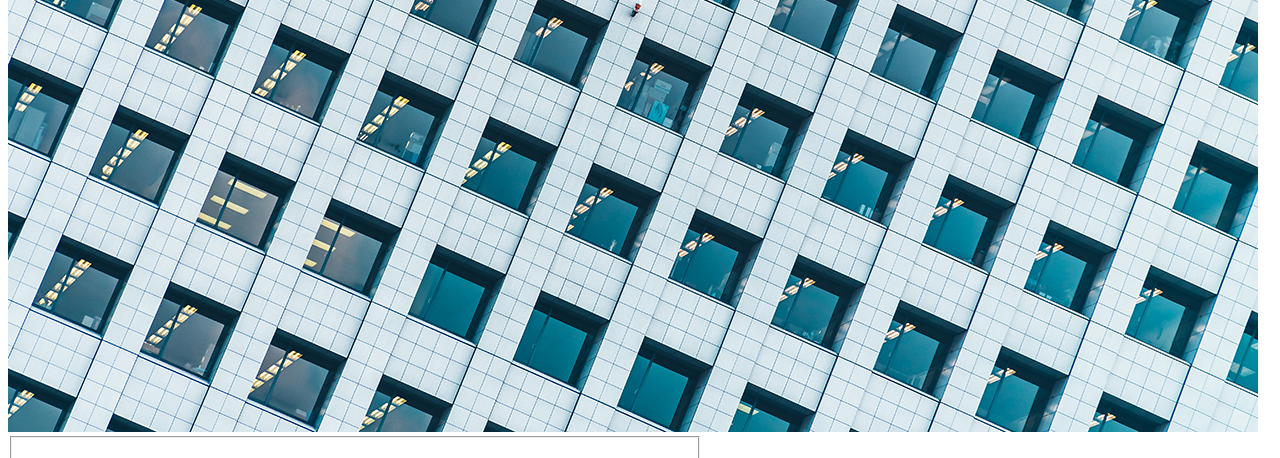
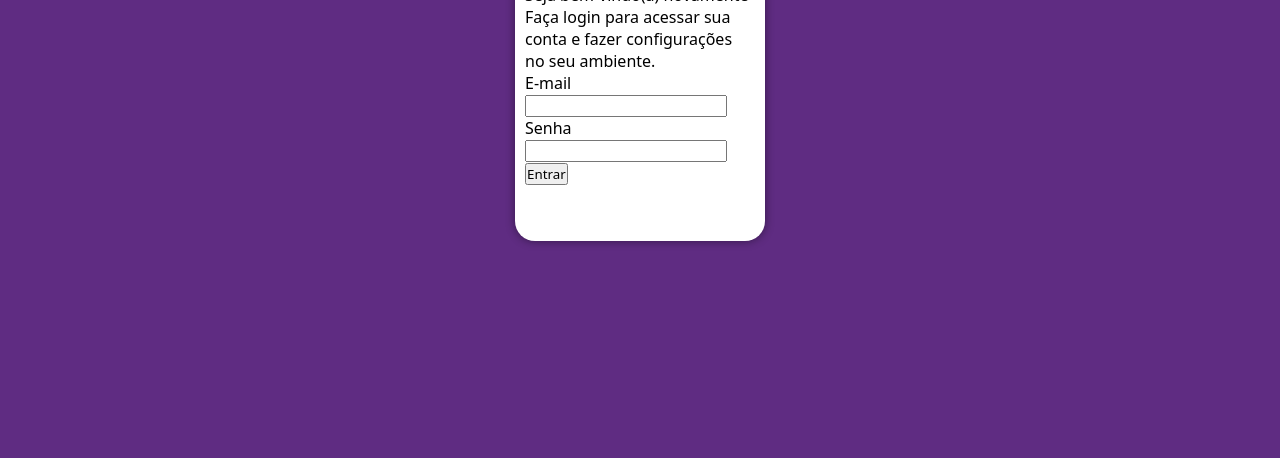
Before and after one commit to yuunadesigner/projeto-login, a plain HTML site: page index.html in a window 1280 px wide. Shown: the part 409-867 px from the top of the page. After the commit the page ends 800 px from the top, so only its background shows below. Drawn offline with Linux system fonts and the light colour scheme.

Commit message:
atualizei projeto login

```diff
--- a/estilos/style.css
+++ b/estilos/style.css
@@ -3,11 +3,42 @@
 /* Paleta de cores
  Verde: #49a09d
  Lilás: #5f2c82 */
+* {
+    font-family: system-ui, -apple-system, BlinkMacSystemFont, 'Segoe UI', Roboto, Oxygen, Ubuntu, Cantarell, 'Open Sans', 'Helvetica Neue', sans-serif;
+    padding: 0px;
+    margin: 0px;
+    box-sizing: border-box;
+}
+body {
+    background-color: #5f2c82;
+    height: 100vh;
+    width: 100vw;
+}
+main {
+    height: 100vh;
+    width: 100vw;
+}
+section#login {
+    position: absolute;
+    top: 50%;
+    left: 50%;
+    transform: translate(-50%, -50%);
+    overflow: hidden;  /* esconde tudo que estiver fora da borda */
 
- div#imagem {
-    display: inline;
-    width: 100px;
- }
- div#formulario {
-    display: inline-block;
- }
+    background-color: white;
+    width: 250px;
+    height: 500px;
+    border-radius: 20px;
+    box-shadow: 0px 0px 10px rgba(0, 0, 0, 0.452);
+}
+section#login > div#imagem {
+    display: block;
+    background: #5f2c82 url(../imagens/predio-redimensionado.jpg) no-repeat;
+    background-size: cover;
+    height: 200px;
+}
+section#login > div#formulario {
+    display: block;
+    padding: 10px;
+
+}
--- a/index.html
+++ b/index.html
@@ -10,10 +10,10 @@
     <main>
         <section id="login">
             <div id="imagem">
-                <img src="imagens/predio-redimensionado.jpg" alt="imagem de um prédio">
+
             </div>
             <div id="formulario">
-                <fieldset>
+
                     <h1>Login</h1>
                     <p>Seja bem-vindo(a) novamente Faça login para acessar sua conta e fazer configurações no seu ambiente.</p>
                     <form action="login.php" method="post">
@@ -29,7 +29,7 @@
                             <input type="submit" value="Entrar">
 
                         </p>
-                </fieldset>
+
                 </form>
             </div>
         </section>
```
